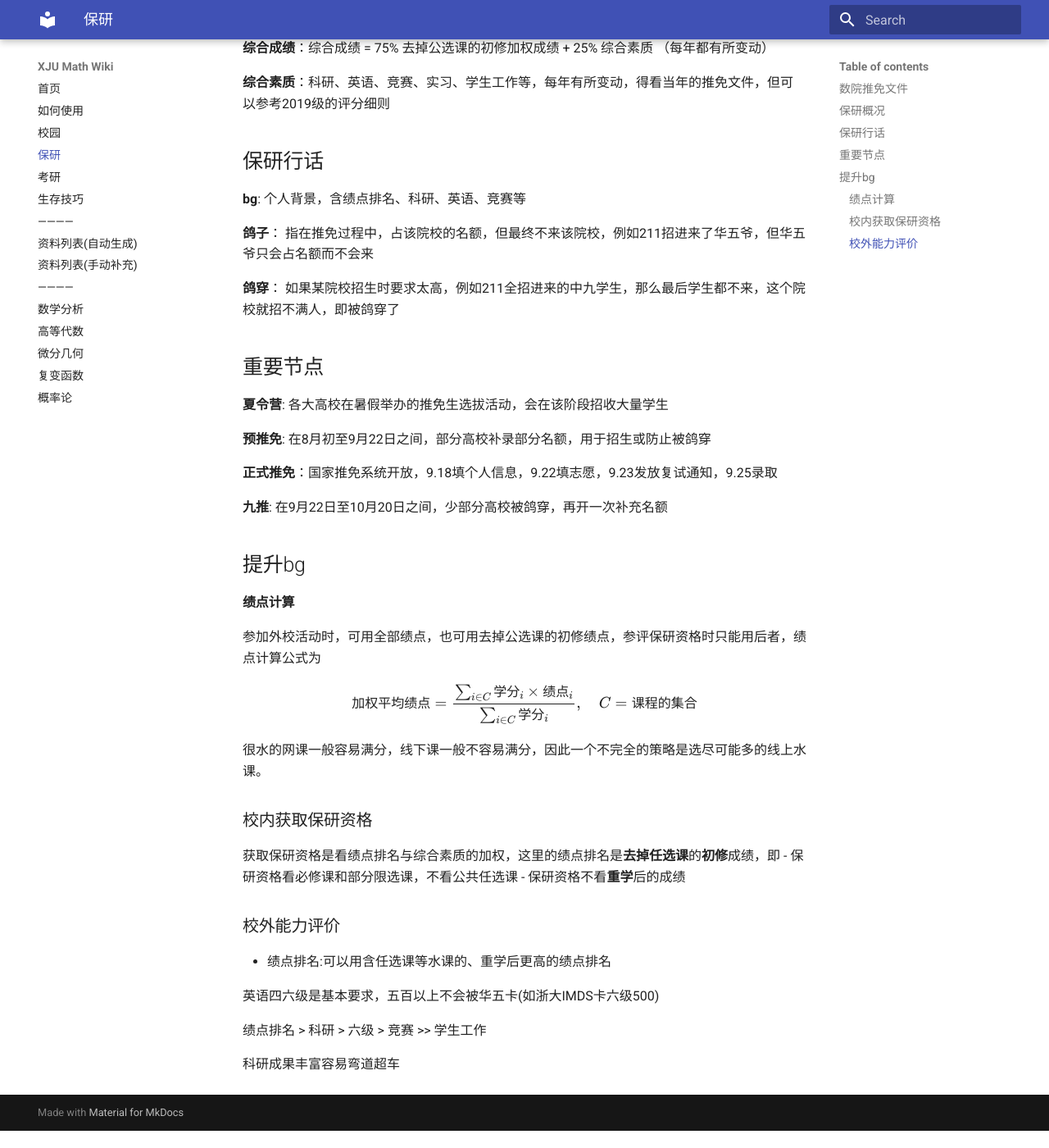
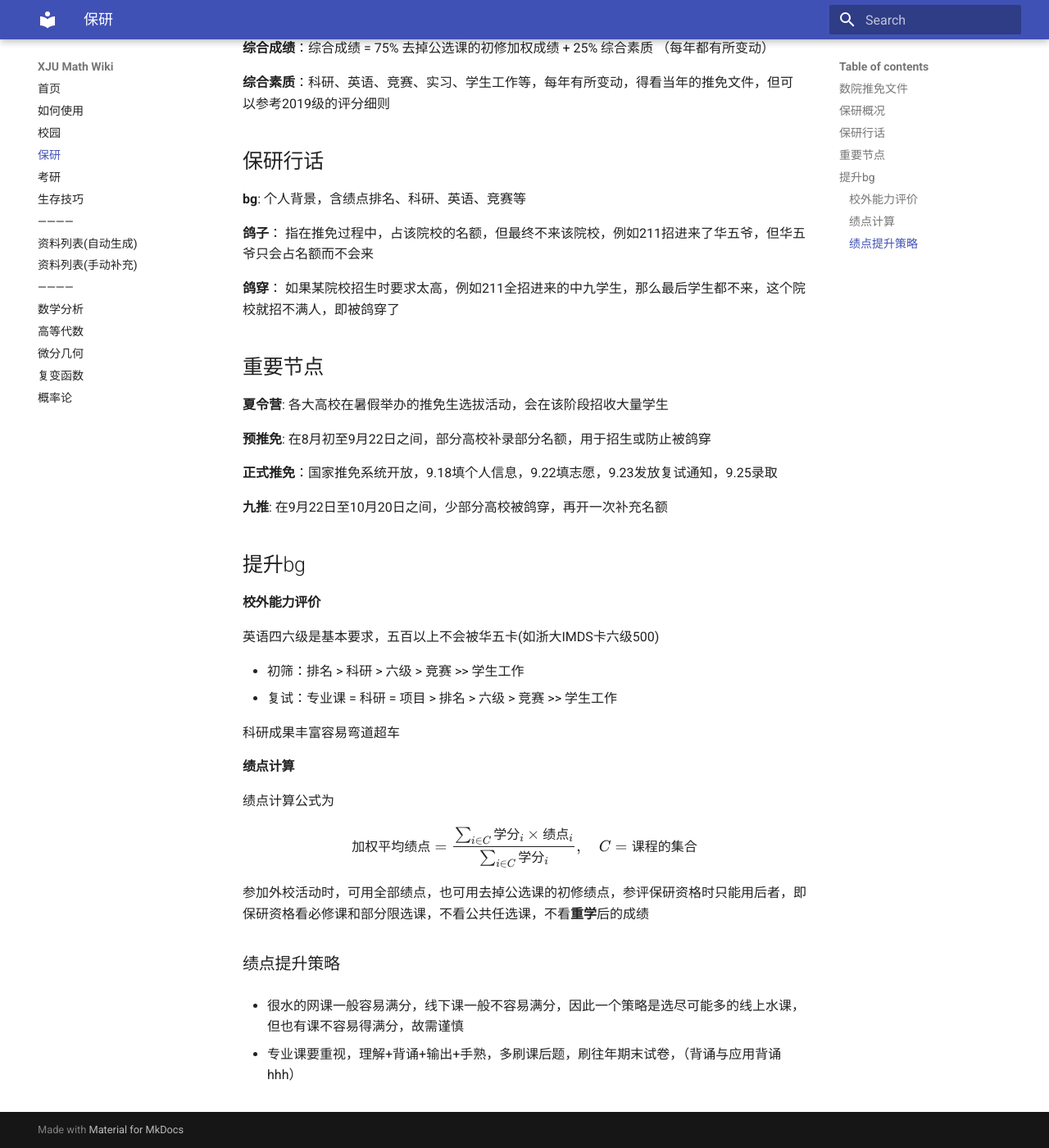
Before and after one commit to haodongcui/xju-math-wiki, an MkDocs documentation site: the page built from docs/保研.md, in a window 1280 px wide and 1400 px high, scrolled down 568 px. Shown: the whole window at 82% size. Built offline with MkDocs 1.6.1 and Material for MkDocs 9.7.7, drawn with Linux system fonts in a browser that asks for light colours; formulas are drawn with MathJax 3; before the commit the page ends 1947 px from its top, so only the background shows below that.

Commit message:
update survival and index

```diff
--- a/docs/保研.md
+++ b/docs/保研.md
@@ -42,47 +42,28 @@
 
 
 ## 提升bg
-#### 绩点计算
-参加外校活动时，可用全部绩点，也可用去掉公选课的初修绩点，参评保研资格时只能用后者，绩点计算公式为
-$$
-加权平均绩点 = \frac{ \sum_{i\in{C}} 学分_i \times 绩点_i }{ \sum_{i\in{C}} 学分_i }, \quad C = 课程的集合
-$$
-很水的网课一般容易满分，线下课一般不容易满分，因此一个不完全的策略是选尽可能多的线上水课。
+
+
+#### 校外能力评价
+英语四六级是基本要求，五百以上不会被华五卡(如浙大IMDS卡六级500)
+
+- 初筛：排名 > 科研 > 六级 > 竞赛 >> 学生工作
+- 复试：专业课 = 科研 = 项目 > 排名 > 六级 > 竞赛 >> 学生工作
+
+科研成果丰富容易弯道超车
 
 
 
 
+#### 绩点计算
+绩点计算公式为
+$$
+加权平均绩点 = \frac{ \sum_{i\in{C}} 学分_i \times 绩点_i }{ \sum_{i\in{C}} 学分_i }, \quad C = 课程的集合
+$$
+参加外校活动时，可用全部绩点，也可用去掉公选课的初修绩点，参评保研资格时只能用后者，即保研资格看必修课和部分限选课，不看公共任选课，不看**重学**后的成绩
 
+### 绩点提升策略
 
+- 很水的网课一般容易满分，线下课一般不容易满分，因此一个策略是选尽可能多的线上水课，但也有课不容易得满分，故需谨慎
 
-
-
-
-
-
-
-
-
-
-
-
-
-
-
-
-
-
-### 校内获取保研资格
-
-获取保研资格是看绩点排名与综合素质的加权，这里的绩点排名是**去掉任选课**的**初修**成绩，即
-- 保研资格看必修课和部分限选课，不看公共任选课
-- 保研资格不看**重学**后的成绩
-
-### 校外能力评价
-- 绩点排名:可以用含任选课等水课的、重学后更高的绩点排名
-
-英语四六级是基本要求，五百以上不会被华五卡(如浙大IMDS卡六级500)
-
-绩点排名 > 科研 > 六级 > 竞赛 >> 学生工作
-
-科研成果丰富容易弯道超车
+- 专业课要重视，理解+背诵+输出+手熟，多刷课后题，刷往年期末试卷，（背诵与应用背诵hhh）
```
Also changed, not shown: docs/index.md (+3 -0 lines).
